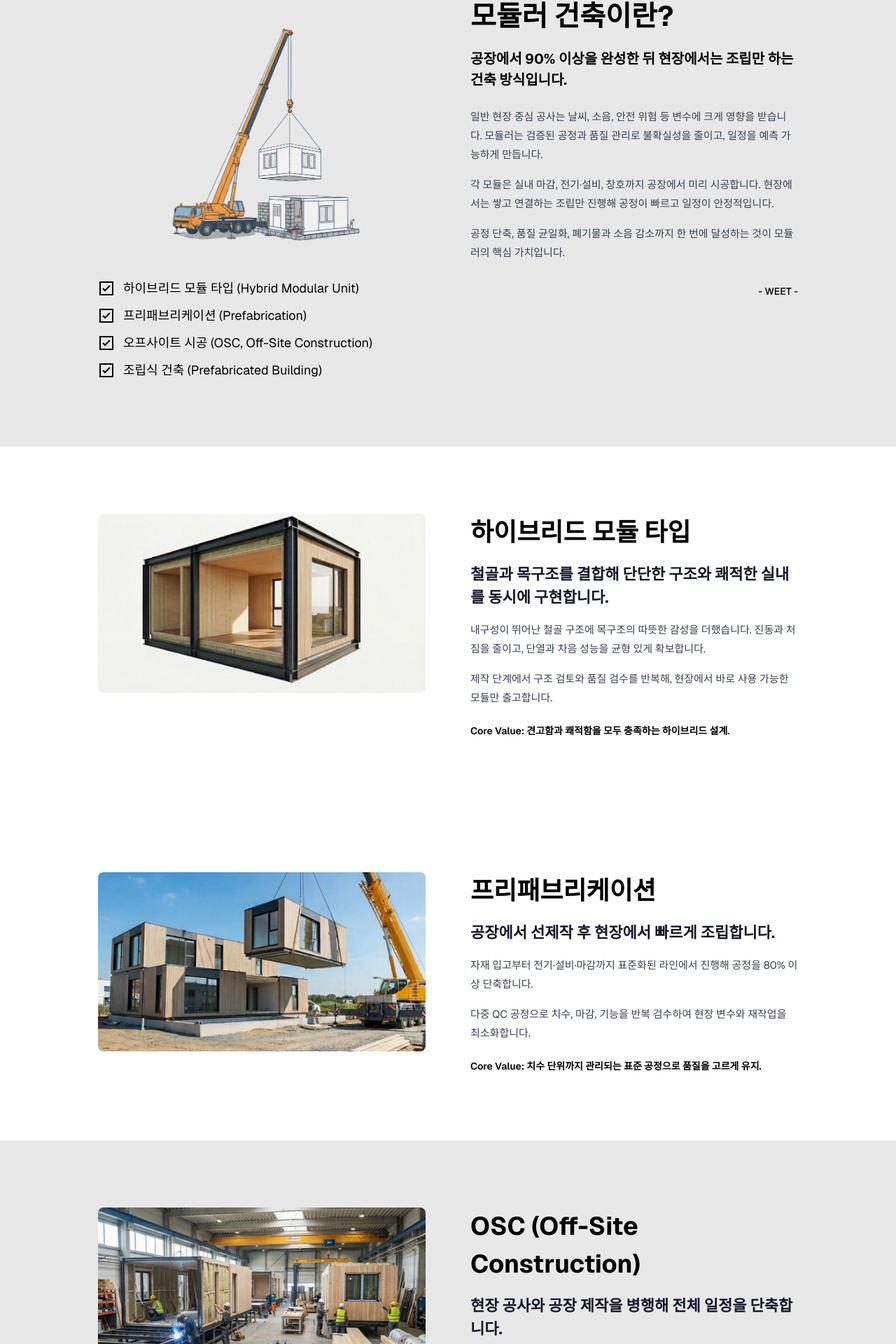
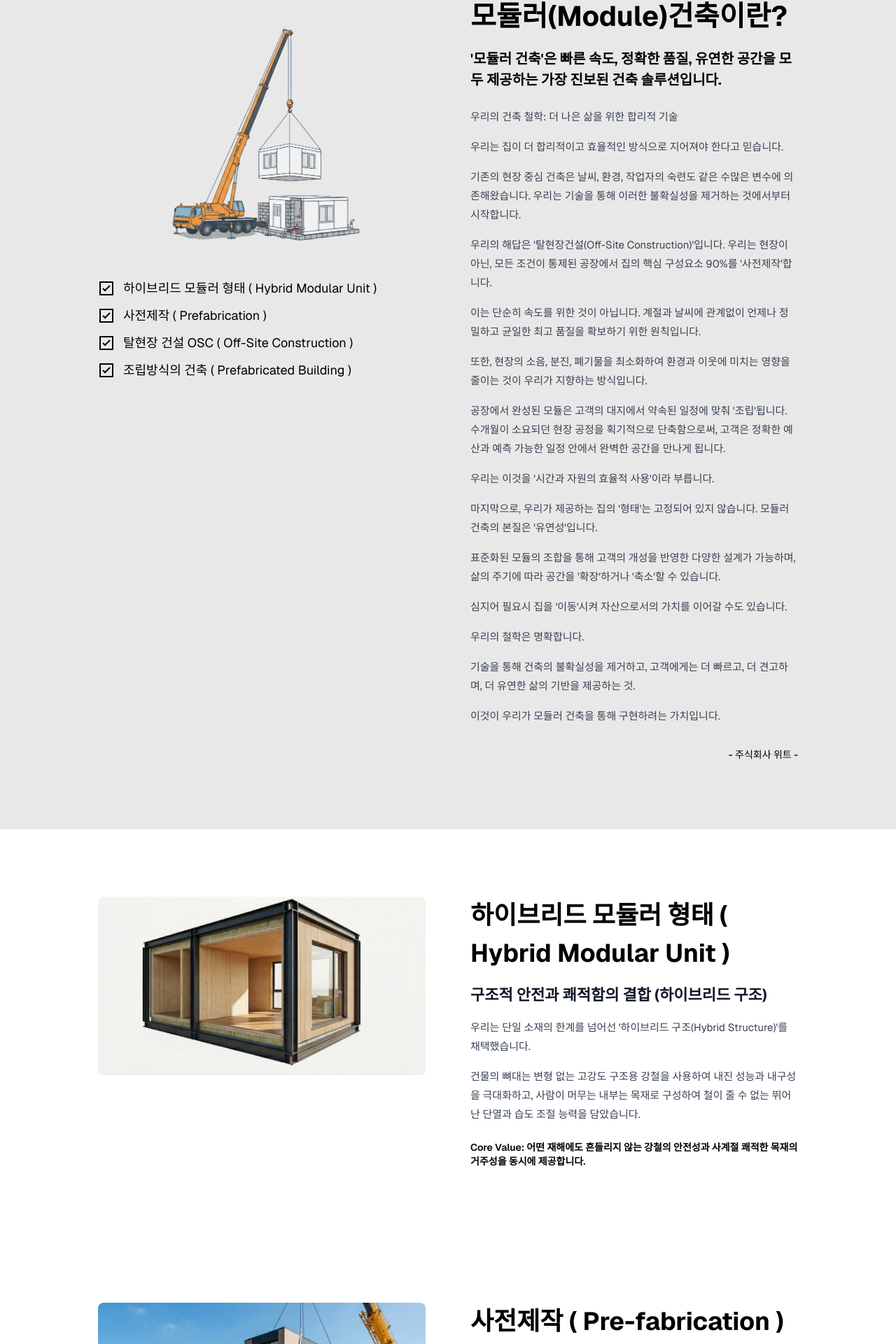
Before and after one commit to corpsj/weet-homepage, a Next.js app: page /modular in a window 1280 px wide. Shown: the part 213-2133 px from the top of the page at 70% size. Built offline with nearby package versions, Linux system fonts and the light colour scheme; no server answers.

Commit message:
Revert text content of Modular and Bespoke pages to commit 6561690

```diff
--- a/app/modular/page.tsx
+++ b/app/modular/page.tsx
@@ -6,7 +6,7 @@
 type Lang = 'KO' | 'EN';
 
 const COPY: Record<Lang, {
-   hero: { title: string; lead: string; paragraphs: string[]; checklist: string[] };
+  hero: { title: string; lead: string; paragraphs: string[]; checklist: string[]; signature: string };
   sections: Array<{
     id: string;
     title: string;
@@ -19,66 +19,81 @@
 }> = {
   KO: {
     hero: {
-       title: '모듈러 건축이란?',
-       lead: '공장에서 90% 이상을 완성한 뒤 현장에서는 조립만 하는 건축 방식입니다.',
+      title: '모듈러(Module)건축이란?',
+      lead: "'모듈러 건축'은 빠른 속도, 정확한 품질, 유연한 공간을 모두 제공하는 가장 진보된 건축 솔루션입니다.",
       paragraphs: [
-         '일반 현장 중심 공사는 날씨, 소음, 안전 위험 등 변수에 크게 영향을 받습니다. 모듈러는 검증된 공정과 품질 관리로 불확실성을 줄이고, 일정을 예측 가능하게 만듭니다.',
-         '각 모듈은 실내 마감, 전기·설비, 창호까지 공장에서 미리 시공합니다. 현장에서는 쌓고 연결하는 조립만 진행해 공정이 빠르고 일정이 안정적입니다.',
-         '공정 단축, 품질 균일화, 폐기물과 소음 감소까지 한 번에 달성하는 것이 모듈러의 핵심 가치입니다.',
+        '우리의 건축 철학: 더 나은 삶을 위한 합리적 기술',
+        '우리는 집이 더 합리적이고 효율적인 방식으로 지어져야 한다고 믿습니다.',
+        '기존의 현장 중심 건축은 날씨, 환경, 작업자의 숙련도 같은 수많은 변수에 의존해왔습니다. 우리는 기술을 통해 이러한 불확실성을 제거하는 것에서부터 시작합니다.',
+        "우리의 해답은 '탈현장건설(Off-Site Construction)'입니다. 우리는 현장이 아닌, 모든 조건이 통제된 공장에서 집의 핵심 구성요소 90%를 '사전제작'합니다.",
+        '이는 단순히 속도를 위한 것이 아닙니다. 계절과 날씨에 관계없이 언제나 정밀하고 균일한 최고 품질을 확보하기 위한 원칙입니다.',
+        '또한, 현장의 소음, 분진, 폐기물을 최소화하여 환경과 이웃에 미치는 영향을 줄이는 것이 우리가 지향하는 방식입니다.',
+        "공장에서 완성된 모듈은 고객의 대지에서 약속된 일정에 맞춰 '조립'됩니다. 수개월이 소요되던 현장 공정을 획기적으로 단축함으로써, 고객은 정확한 예산과 예측 가능한 일정 안에서 완벽한 공간을 만나게 됩니다.",
+        "우리는 이것을 '시간과 자원의 효율적 사용'이라 부릅니다.",
+        "마지막으로, 우리가 제공하는 집의 '형태'는 고정되어 있지 않습니다. 모듈러 건축의 본질은 '유연성'입니다.",
+        "표준화된 모듈의 조합을 통해 고객의 개성을 반영한 다양한 설계가 가능하며, 삶의 주기에 따라 공간을 '확장'하거나 '축소'할 수 있습니다.",
+        "심지어 필요시 집을 '이동'시켜 자산으로서의 가치를 이어갈 수도 있습니다.",
+        '우리의 철학은 명확합니다.',
+        '기술을 통해 건축의 불확실성을 제거하고, 고객에게는 더 빠르고, 더 견고하며, 더 유연한 삶의 기반을 제공하는 것.',
+        '이것이 우리가 모듈러 건축을 통해 구현하려는 가치입니다.',
       ],
       checklist: [
-         '하이브리드 모듈 타입 (Hybrid Modular Unit)',
-         '프리패브리케이션 (Prefabrication)',
-         '오프사이트 시공 (OSC, Off-Site Construction)',
-         '조립식 건축 (Prefabricated Building)',
+        '하이브리드 모듈러 형태 ( Hybrid Modular Unit )',
+        '사전제작 ( Prefabrication )',
+        '탈현장 건설 OSC ( Off-Site Construction )',
+        '조립방식의 건축 ( Prefabricated Building )',
       ],
+      signature: '- 주식회사 위트 -'
     },
     sections: [
       {
         id: 'modular-types',
-         title: '하이브리드 모듈 타입',
-         subtitle: '철골과 목구조를 결합해 단단한 구조와 쾌적한 실내를 동시에 구현합니다.',
+        title: '하이브리드 모듈러 형태 ( Hybrid Modular Unit )',
+        subtitle: '구조적 안전과 쾌적함의 결합 (하이브리드 구조)',
         paragraphs: [
-           '내구성이 뛰어난 철골 구조에 목구조의 따뜻한 감성을 더했습니다. 진동과 처짐을 줄이고, 단열과 차음 성능을 균형 있게 확보합니다.',
-           '제작 단계에서 구조 검토와 품질 검수를 반복해, 현장에서 바로 사용 가능한 모듈만 출고합니다.',
+          "우리는 단일 소재의 한계를 넘어선 '하이브리드 구조(Hybrid Structure)'를 채택했습니다.",
+          '건물의 뼈대는 변형 없는 고강도 구조용 강철을 사용하여 내진 성능과 내구성을 극대화하고, 사람이 머무는 내부는 목재로 구성하여 철이 줄 수 없는 뛰어난 단열과 습도 조절 능력을 담았습니다.',
         ],
-         coreValue: '견고함과 쾌적함을 모두 충족하는 하이브리드 설계.',
+        coreValue: '어떤 재해에도 흔들리지 않는 강철의 안전성과 사계절 쾌적한 목재의 거주성을 동시에 제공합니다.',
         image: '/images/modular/hybrid-modular.jpg',
         bg: 'light',
       },
       {
         id: 'prefabrication',
-         title: '프리패브리케이션',
-         subtitle: '공장에서 선제작 후 현장에서 빠르게 조립합니다.',
+        title: '사전제작 ( Pre-fabrication )',
+        subtitle: '"비바람을 맞지 않는 환경에서 정성껏 만듭니다." (정밀 제조 시스템)',
         paragraphs: [
-           '자재 입고부터 전기·설비·마감까지 표준화된 라인에서 진행해 공정을 80% 이상 단축합니다.',
-           '다중 QC 공정으로 치수, 마감, 기능을 반복 검수하여 현장 변수와 재작업을 최소화합니다.',
+          '비바람과 습기는 건축물의 수명을 단축시키는 주원인입니다.',
+          '위트는 기후와 환경이 완벽히 제어된 위트 팩토리 내에서 전체 공정의 80% 이상을 제작합니다.',
+          '정밀한 용접이 필요한 철골과 습도 관리가 필수인 목재 모두 최적의 환경에서 가공되며, 숙련된 엔지니어의 엄격한 QC(품질관리)를 거쳐 출하됩니다.',
         ],
-         coreValue: '치수 단위까지 관리되는 표준 공정으로 품질을 고르게 유지.',
+        coreValue: '현장 숙련도에 의존하지 않는, 설계 도면의 수치를 mm 단위까지 정확하게 구현하는 엔지니어링 기반의 제조 품질입니다.',
         image: '/images/modular/prefabrication.jpg',
         bg: 'light',
       },
       {
         id: 'osc',
-         title: 'OSC (Off-Site Construction)',
-         subtitle: '현장 공사와 공장 제작을 병행해 전체 일정을 단축합니다.',
+        title: '탈현장 건설 OSC ( Off-Site Construction )',
+        subtitle: '시간을 설계하는 병렬 프로세스 (병렬 공정 시스템)',
         paragraphs: [
-           '기초 공사와 모듈 제작을 동시에 진행하는 병렬 프로세스로, 전체 공기를 크게 줄입니다.',
-           '현장에서 예측 불가한 날씨·소음·안전 위험을 줄이고, 체계적인 품질·일정 관리를 제공합니다.',
+          '기존 건축의 고질적인 문제인 공사 지연을 시스템으로 해결했습니다.',
+          '현장에서 기초 토목 공사가 진행되는 동안, 공장에서는 동시에 건물을 제작하는 "병렬 공정(Parallel Process)"을 도입했습니다.',
+          '순차적으로 기다릴 필요 없이 두 과정이 동시에 진행되어, 전체 공사 기간을 획기적으로 단축합니다.',
         ],
-         coreValue: '병렬 공정으로 일정 리스크를 최소화하고 납기를 예측 가능하게 만듭니다.',
+        coreValue: '날씨와 민원 등 현장 변수로 인한 지연이 없습니다. 약속된 일정에 정확히 입주하고, 비즈니스 기회를 앞당기는 합리적인 솔루션입니다.',
         image: '/images/modular/osc.jpg',
         bg: 'dark',
       },
       {
         id: 'assembly',
-         title: '조립식 건축',
-         subtitle: '완성된 모듈을 쌓아 연결해 하루 만에 공간을 세웁니다.',
+        title: '조립방식의 건축 ( Prefabricated Building )',
+        subtitle: '소음 없이 완성되는 적층의 미학 (모듈 적층 공법)',
         paragraphs: [
-           '운송된 모듈을 크레인으로 적층·연결하고, 마지막 마감만 진행해 짧은 시간에 준공합니다.',
-           '확장이나 이전이 필요한 경우에도 분리·이동·재조립이 가능해 자산 활용도가 높습니다.',
+          '복잡하고 시끄러운 공사 현장은 없습니다.',
+          '공장에서 완성된 모듈 유닛을 현장으로 운송하여, 크레인을 이용해 레고 블록처럼 "적층(Stacking)"하고 체결합니다.',
+          '현장에서는 단순 조립과 마감 작업만 이루어지기에 소음, 분진, 건축 폐기물 발생을 최소화하여 주변 환경과 이웃을 배려합니다.',
         ],
-         coreValue: '빠른 시공과 향후 이동·확장까지 고려한 유연한 건축 방식.',
+        coreValue: '시공 과정의 스트레스를 없앤 깨끗한 현장, 그리고 훗날 건물의 확장이나 이동(Relocation)까지 가능한 지속 가능한 건축 방식입니다.',
         image: '/images/modular/prefabricated-building.jpg',
         bg: 'dark',
       },
@@ -99,6 +114,7 @@
         'Off-Site Construction (OSC)',
         'Prefabricated Building',
       ],
+      signature: '- WEET -'
     },
     sections: [
       {
@@ -203,7 +219,7 @@
               </div>
 
               <div className="text-right">
-                 <p className="text-[14px] font-medium">- WEET -</p>
+                <p className="text-[14px] font-medium">{copy.hero.signature}</p>
               </div>
             </div>
           </div>
```
Also changed, not shown: app/bespoke/page.tsx (+15 -15 lines). Lines whose indentation alone changed are shown as unchanged.
